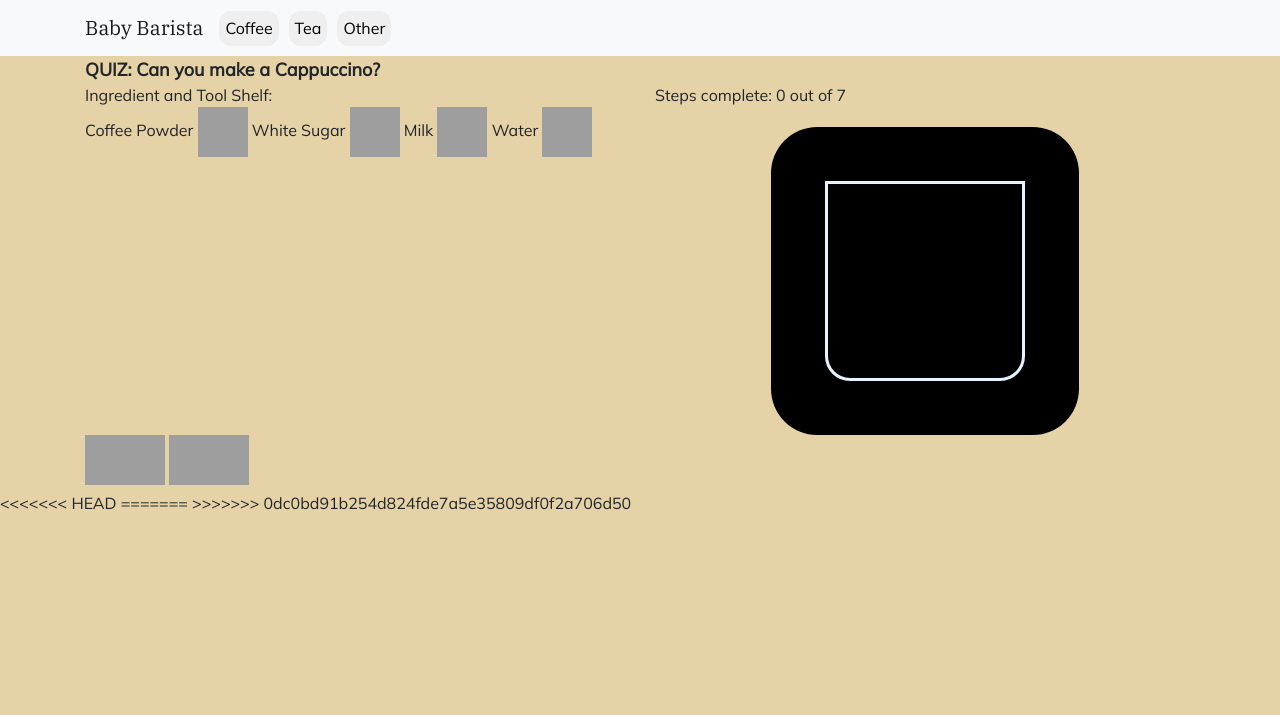
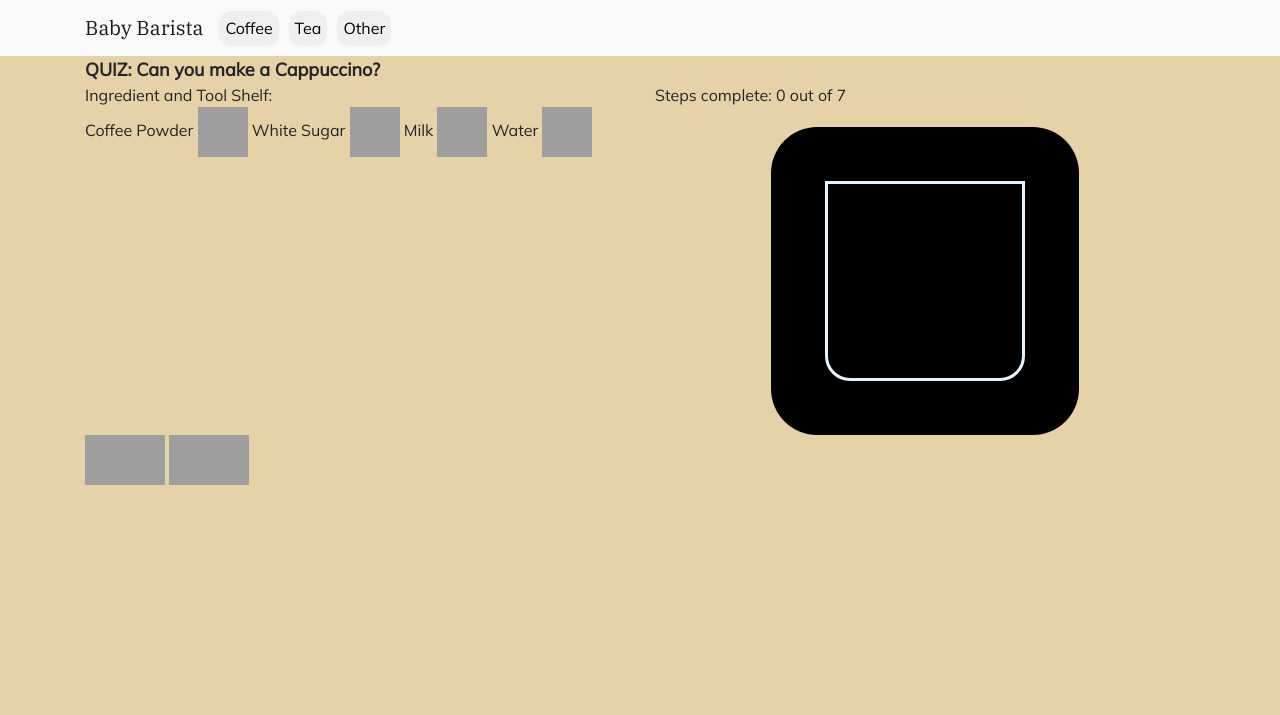
Before and after one commit to RebeccaHale/UI-Final-Project, a Flask app: page /quiz/1 in a window 1280 px wide. Shown: the top 715 px of the page. Run offline with Flask 2, Linux system fonts and the light colour scheme; some libraries are stand-ins or nearby versions; grey boxes are pictures that could not be loaded.

Commit message:
Button cleaner

```diff
--- a/static/main.css
+++ b/static/main.css
@@ -88,7 +88,7 @@ body {
 }
 #btn_coffee{
     width: 200px;
-    background-color: #5d907d;
+  /*  background-color: #5d907d;*/
     /*rgb(149, 189, 149);*/
     border: none;
     height: 55px;
@@ -163,11 +163,7 @@ body {
     margin-top: 30px;
     margin-bottom: 40px;
     font-size: 18px;
-<<<<<<< HEAD
-
-=======
     font-family: 'IBM Plex Serif', serif;
->>>>>>> 0dc0bd91b254d824fde7a5e35809df0f2a706d50
 }
 #drink_current{
 
@@ -313,9 +309,3 @@ body {
     border-radius: 15%;
     margin-top: 20px;
 }
-<<<<<<< HEAD
-=======
-
-
-
->>>>>>> 0dc0bd91b254d824fde7a5e35809df0f2a706d50
--- a/templates/layout.html
+++ b/templates/layout.html
@@ -87,8 +87,3 @@
     </div>
   </body>
 </html>
-<<<<<<< HEAD
-=======
-
-
->>>>>>> 0dc0bd91b254d824fde7a5e35809df0f2a706d50
```
Also changed, not shown: templates/front.html (line endings or trailing spaces).
